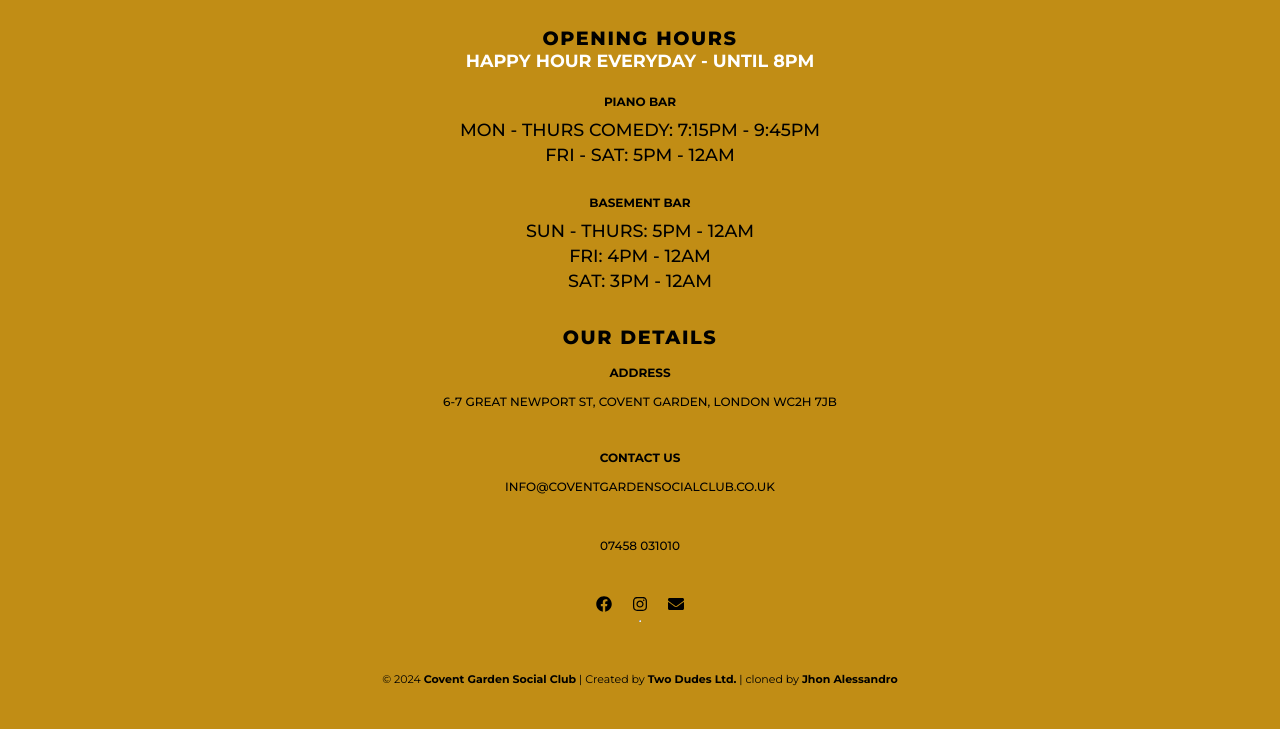
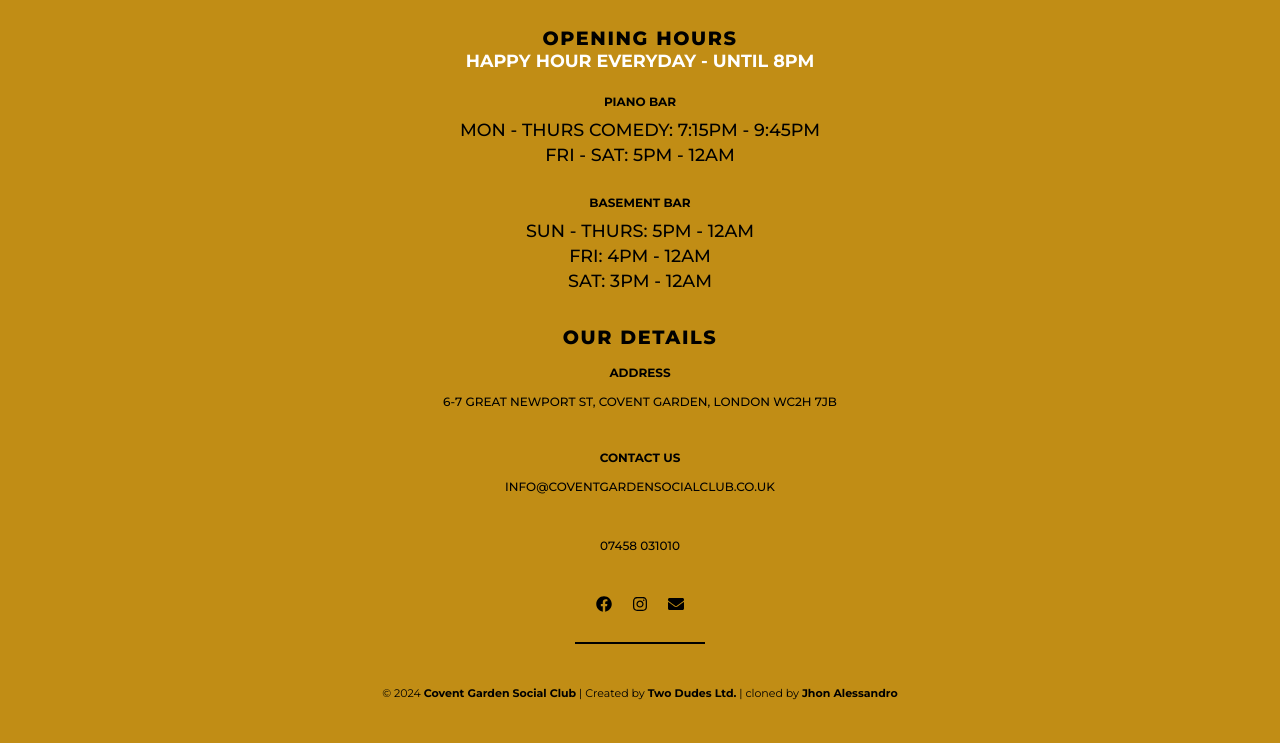
Before and after one commit to The-BoxHead-Guy/local-club-clone, a plain HTML site: page index.html in a window 1280 px wide. Shown: the part 5921-6664 px from the top of the page. Drawn offline with Linux system fonts and the light colour scheme.

Commit message:
fix(footer): set valid values to 'hr' divisor element

```diff
--- a/resources/css/index.css
+++ b/resources/css/index.css
@@ -486,6 +486,12 @@ footer {
       width: 100%;
     }
   }
+
+  hr {
+    width: 10%;
+    border: 1px solid var(--gb-col-tertiary);
+    margin: 3rem 0;
+  }
 }
 
 .op-hours {
@@ -583,7 +589,6 @@ footer {
   text-align: center;
   font-size: 1.1rem;
   color: var(--gb-col-tertiary);
-  margin-top: 3rem;
 
   & a {
     color: var(--gb-col-tertiary);
```
